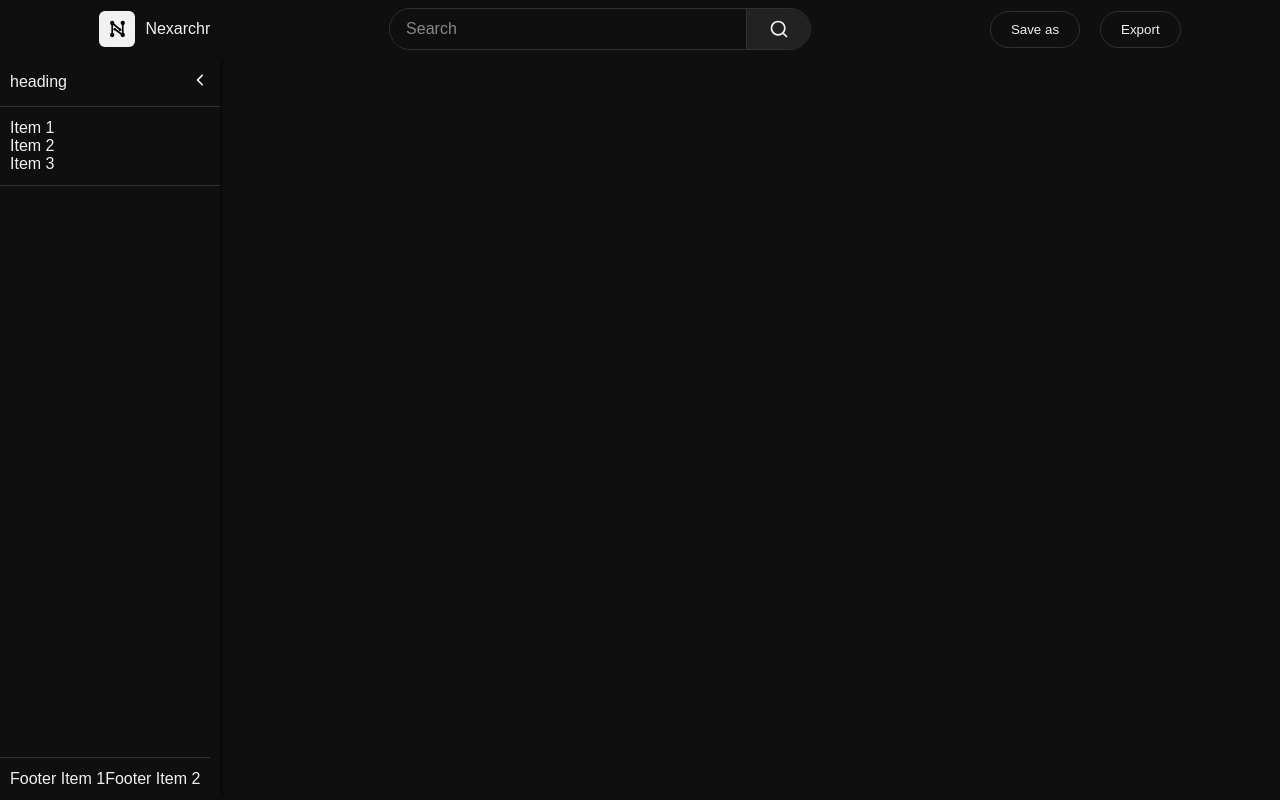
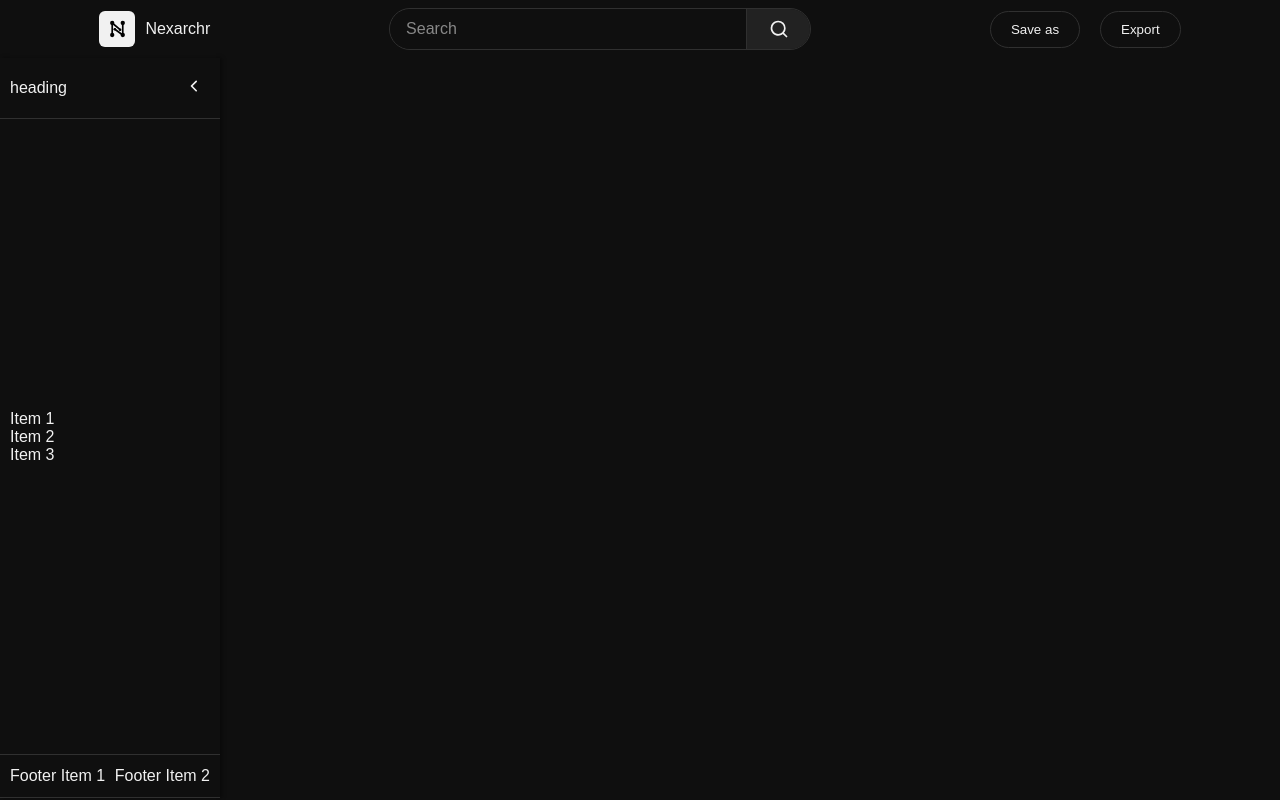
Before and after one commit to K7SUNNY/Nexarch, a React (Vite) app: page / in a window 1280 px wide. Built offline with nearby package versions, Linux system fonts and the light colour scheme.

Commit message:
Stage 2.1: Fixed the footer and heading icon in the sidebar

```diff
--- a/src/App.css
+++ b/src/App.css
@@ -150,11 +150,19 @@
   border-bottom: 1px solid #303030;
 }
 
+.sidebar-toggle svg:hover{
+  background-color: #222222;
+  border-radius: 6px;
+  cursor: pointer;
+}
+
 .sidebar-header svg{
   width: 20px;
   height: 20px;
   fill: currentColor;
   background-color: transparent;
+  align-items: center;
+  padding: 6px;
 }
 
 .sidebar-content{
@@ -163,6 +171,7 @@
   justify-content: space-between;
   padding: 12px 10px;
   border-bottom: 1px solid #303030;
+  height: 100%;
 }
 
 .sidebar-footer{
@@ -170,7 +179,6 @@
   align-items: center;
   justify-content: space-between;
   padding: 12px 10px;
+  border-bottom: 1px solid #303030;
   bottom: 0;
-  border-top: 1px solid #303030;
-  position: absolute;
 }
```
